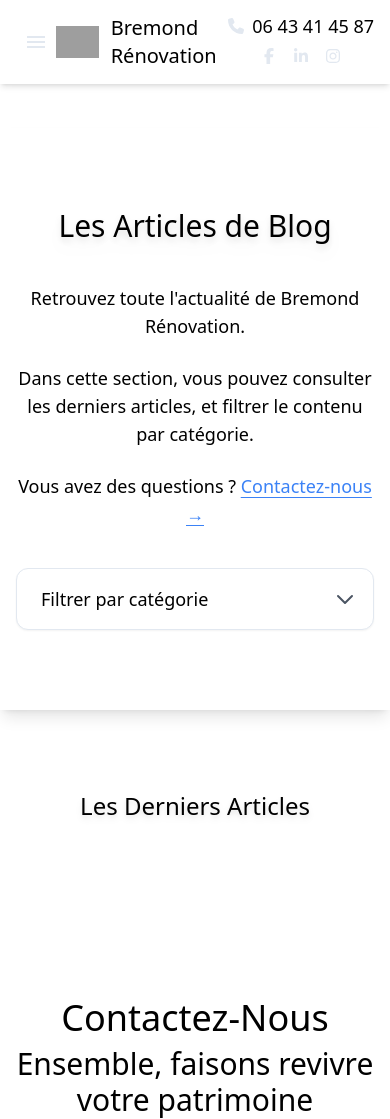
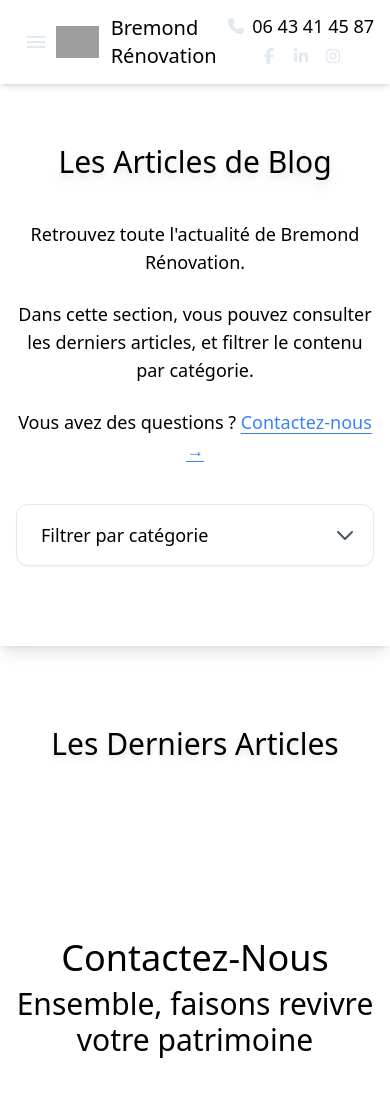
Before and after one commit to SuperGuirlande/bremond, a Django app: page /blog/ in a window 390 px wide. Shown: the top 1119 px of the page. Run offline with Django 4.2, Linux system fonts and the light colour scheme; data that the repository does not hold is empty; style sheets or scripts are compiled from the project's sources; some libraries are stand-ins or nearby versions; some web fonts are replaced; grey boxes are pictures that could not be loaded.

Commit message:
Responsive blog admin

```diff
--- a/project/blog/templates/blog/article_detail.html
+++ b/project/blog/templates/blog/article_detail.html
@@ -76,7 +76,7 @@
 {% endblock %}
 
 {% block content %}
-<section class="mt-28 w-full py-16 bg-blanc flex flex-col z-[2] shadow-lg">
+<section class="mt-16 lg:mt-28 w-full py-16 bg-blanc flex flex-col z-[2] shadow-lg">
     <article class="w-full max-w-[1180px] mx-auto bg-white px-4 sm:px-8 lg:px-16 py-12 lg:py-20 shadow-xl rounded-2xl">
         <!-- Article Header -->
         <header class="space-y-8">
--- a/project/blog/templates/blog/index.html
+++ b/project/blog/templates/blog/index.html
@@ -40,7 +40,7 @@
 
 {% block content %}
 <!-- Hero Section -->
-<section class="mt-32 w-full py-20 bg-blanc flex flex-col z-[2] shadow-lg">
+<section class="mt-16 lg:mt-28 w-full py-20 lg:py-28 bg-blanc flex flex-col z-[2] shadow-lg">
     <div class="w-full max-w-[1080px] mx-auto px-4 sm:px-6">
         <!-- Title -->
         <h1 class="text-3xl sm:text-4xl md:text-5xl lg:text-6xl xl:text-7xl text-center playfair terre drop-shadow-lg">
@@ -79,7 +79,7 @@
     <div class="absolute left-0 top-0 -translate-y-20" id="articles"></div>
     <div class="w-full max-w-[1080px] mx-auto px-4 sm:px-6">
         <!-- Section Title -->
-        <h2 class="text-2xl sm:text-3xl lg:text-4xl xl:text-6xl text-center playfair terre drop-shadow-md mb-12">
+        <h2 class="text-3xl lg:text-4xl xl:text-6xl text-center playfair terre drop-shadow-md mb-12">
             {% if category_selected %}
                 Les Articles de la catégorie : {{category.title}}
             {% else %}
```
Also changed, not shown: 1 other file.
